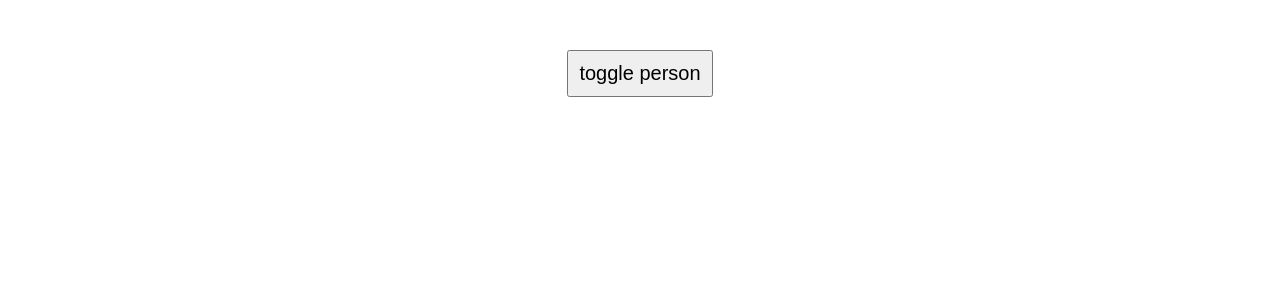
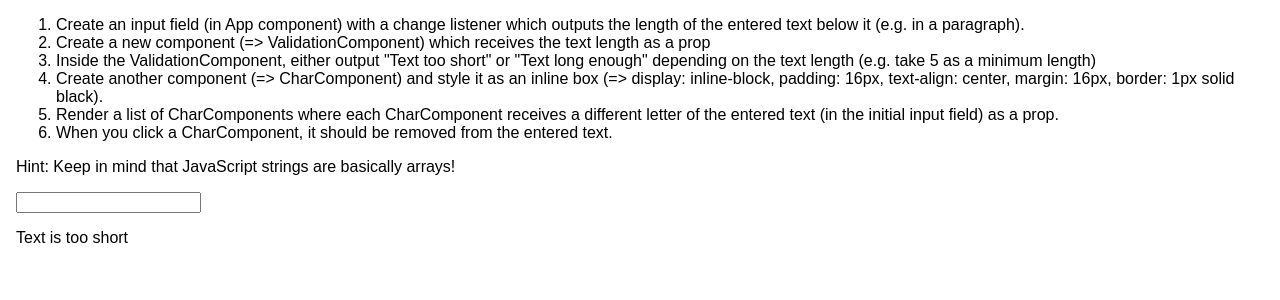
Before and after one commit to pycraft114/verdemese, a React (Create React App) app: page / in a window 1280 px wide. Shown: the top 300 px of the page. Built offline with nearby package versions, Linux system fonts and the light colour scheme.

Commit message:
implemented making each components work with event listeners individually

```diff
--- a/src/App.css
+++ b/src/App.css
@@ -1,15 +1,3 @@
-html {
-  font-size: 10px;
-}
-
-.wrapper input[type="button"] {
-  padding : 10px;
-}
-
-body {
-  margin: 0;
-}
-
 .App {
   margin: 16px;
 }
--- a/src/App.js
+++ b/src/App.js
@@ -1,77 +1,58 @@
 import React, { Component } from 'react';
 import './App.css';
-import Person from './Person/Person';
+import Validation from './Validation/Validation';
+import Char from './Char/Char';
+
 
 class App extends Component {
 
-  state = {
-    persons: [
-      {id:'sdadd1', name: "Verde", age: 24 },
-      {id:'asdda2', name: "Kermit", age: 25 },
-      {id:'qwssd3', name: "Mese", age: 23 }
-    ],
+  state = { userInput: '' }
 
-    otherState: "some other state",
-    showPersons: false
-  }
+textChangeHandler = ( event ) => {
+  const inputValue = event.target.value;
+  this.setState({
+    userInput: inputValue
+  });
+}
 
-  changeNamecardHandler = ( event, index ) => {
-    const inputValue = event.target.value;
-    const personsCopied = [...this.state.persons];
-    const indexFromInput = index;
+removeCharacterHandler = ( index ) => {
+  const userInputArrayed = [...this.state.userInput];
+  userInputArrayed.splice( index, 1 );
 
-    personsCopied.map((person, index) => {
-      if ( index === indexFromInput ) {
-        person.name = inputValue;
-        this.setState({ persons : personsCopied});
-      }
-    })
+  this.setState({
+    userInput: userInputArrayed.join('')
+  });
 
-  }
-
-  toggleNamecard = () => {
-
-    const doesShow = this.state.showPersons;
-    if ( doesShow ) {
-
-    }
-
-    this.setState({ showPersons : !doesShow });
-
-  }
-
-  removeNamecardHandler = (index) => {
-    const personCopied = [...this.state.persons];
-    personCopied.splice(index, 1);
-    this.setState({
-      persons: personCopied
-    });
-  }
+  console.log(userInputArrayed);
+}
 
   render() {
 
-    let persons = null;
+    const charList = [...this.state.userInput].map((element, index) => {
+      return (
+        <Char
+        character={element}
+        click={() => this.removeCharacterHandler(index)}></Char>
+      );
+    })
 
-    if ( this.state.showPersons ) {
-      persons = (
-      <div>
-        {this.state.persons.map((person, index) => {
-          return <Person
-          click={() =>  this.removeNamecardHandler(index)}
-          name={person.name}
-          age={person.age}
-          key={person.id}
-          change={(event) => this.changeNamecardHandler(event, index)}
-          ></Person>
-        })}
-      </div>
-      );
-    }
+    console.log(charList);
 
     return (
-      <div className="wrapper">
-        <input type="button" onClick={this.toggleNamecard} value="toggle person"/>
-        {persons}
+      <div className="App">
+        <ol>
+          <li>Create an input field (in App component) with a change listener which outputs the length of the entered text below it (e.g. in a paragraph).</li>
+          <li>Create a new component (=> ValidationComponent) which receives the text length as a prop</li>
+          <li>Inside the ValidationComponent, either output "Text too short" or "Text long enough" depending on the text length (e.g. take 5 as a minimum length)</li>
+          <li>Create another component (=> CharComponent) and style it as an inline box (=> display: inline-block, padding: 16px, text-align: center, margin: 16px, border: 1px solid black).</li>
+          <li>Render a list of CharComponents where each CharComponent receives a different letter of the entered text (in the initial input field) as a prop.</li>
+          <li>When you click a CharComponent, it should be removed from the entered text.</li>
+        </ol>
+        <p>Hint: Keep in mind that JavaScript strings are basically arrays!</p>
+
+        <input type="text" onChange={this.textChangeHandler}/>
+        <Validation length={this.state.userInput.length}></Validation>
+        {charList}
       </div>
     );
   }
--- /dev/null
+++ b/src/Char/Char.js
@@ -0,0 +1,19 @@
+import React from 'react';
+
+const char = (props) => {
+    const style = {
+        display: 'inline-block',
+        padding: '16px',
+        textAlign: 'center',
+        margin: '16px',
+        border: '1px solid black'
+    }
+
+    return (
+        <div style={style} onClick={props.click}>
+            {props.character}
+        </div>
+    )
+}
+
+export default char;
--- a/src/Person/Person.css
+++ /dev/null
@@ -1,16 +0,0 @@
-* {
-    font-size: 20px
-}
-
-.person {
-    border: 2px solid #ccc;
-    box-shadow: 2px 2px 5px rgb(0, 0, 0, 0.4) ;
-    width: 400px;
-    text-align: center;
-    margin: 30px auto;
-    padding: 20px;
-}
-
-.person input {
-    padding: 5px;
-}
--- a/src/Person/Person.js
+++ /dev/null
@@ -1,14 +0,0 @@
-import React from 'react';
-import './Person.css';
-
-const person = (props) => {
-    return (
-        <div className="person" >
-            <p onClick={props.click} >My name is {props.name} </p>
-            <p>And I'm {props.age} years old </p>
-            <input type="text" onChange={props.change} />
-        </div>
-    )
-}
-
-export default person;
--- /dev/null
+++ b/src/Validation/Validation.js
@@ -0,0 +1,18 @@
+import React from 'react';
+
+const validation = (props) => {
+
+   let validationMessage = "Text is long enough";
+
+   if ( props.length <= 5 ) {
+       validationMessage = "Text is too short";
+   }
+
+    return (
+        <div>
+            <p>{validationMessage}</p>
+        </div>
+    );
+}
+
+export default validation;
--- a/src/index.css
+++ b/src/index.css
@@ -3,8 +3,3 @@
   padding: 0;
   font-family: sans-serif;
 }
-
-.wrapper {
-  text-align: center;
-  margin: 50px;
-}
```
